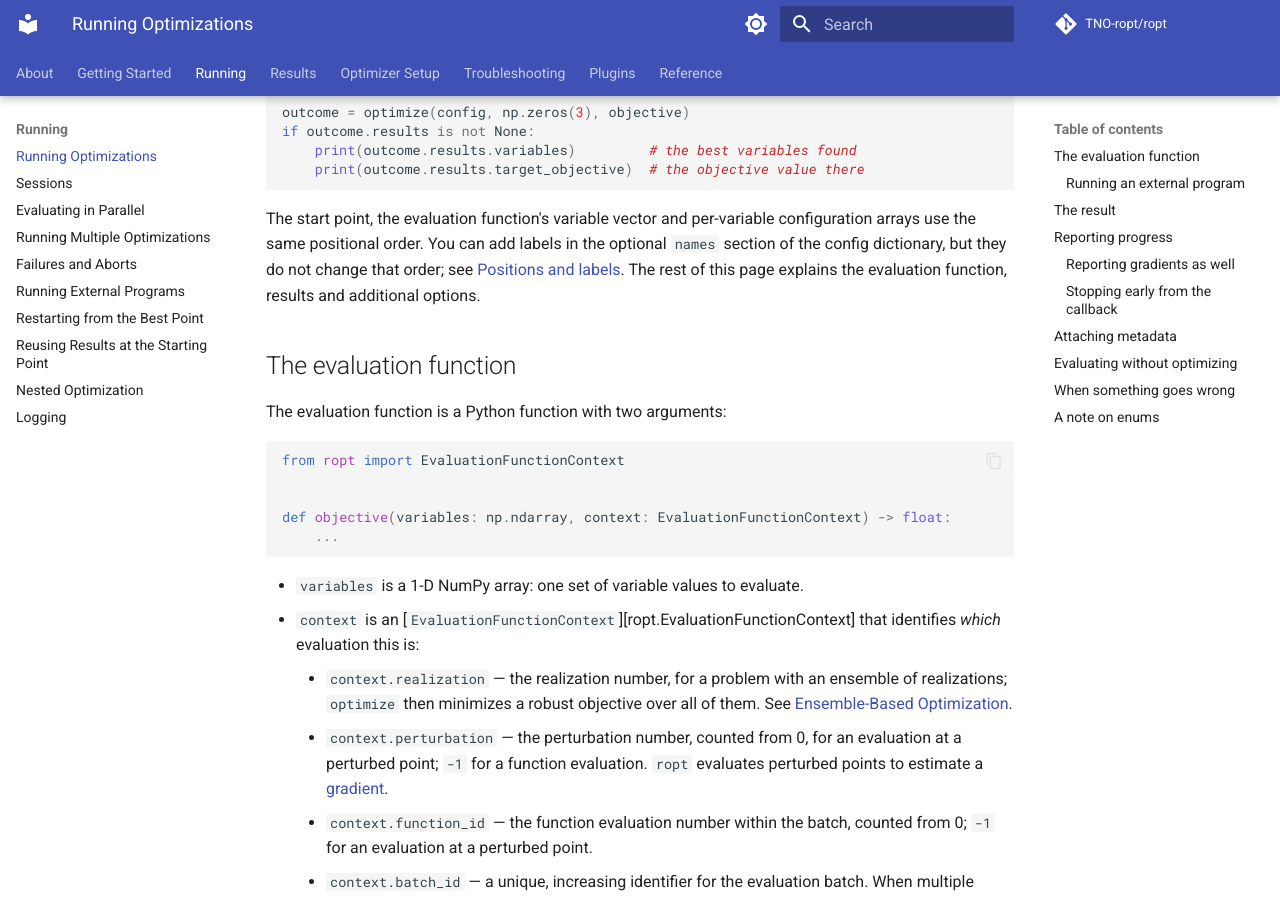
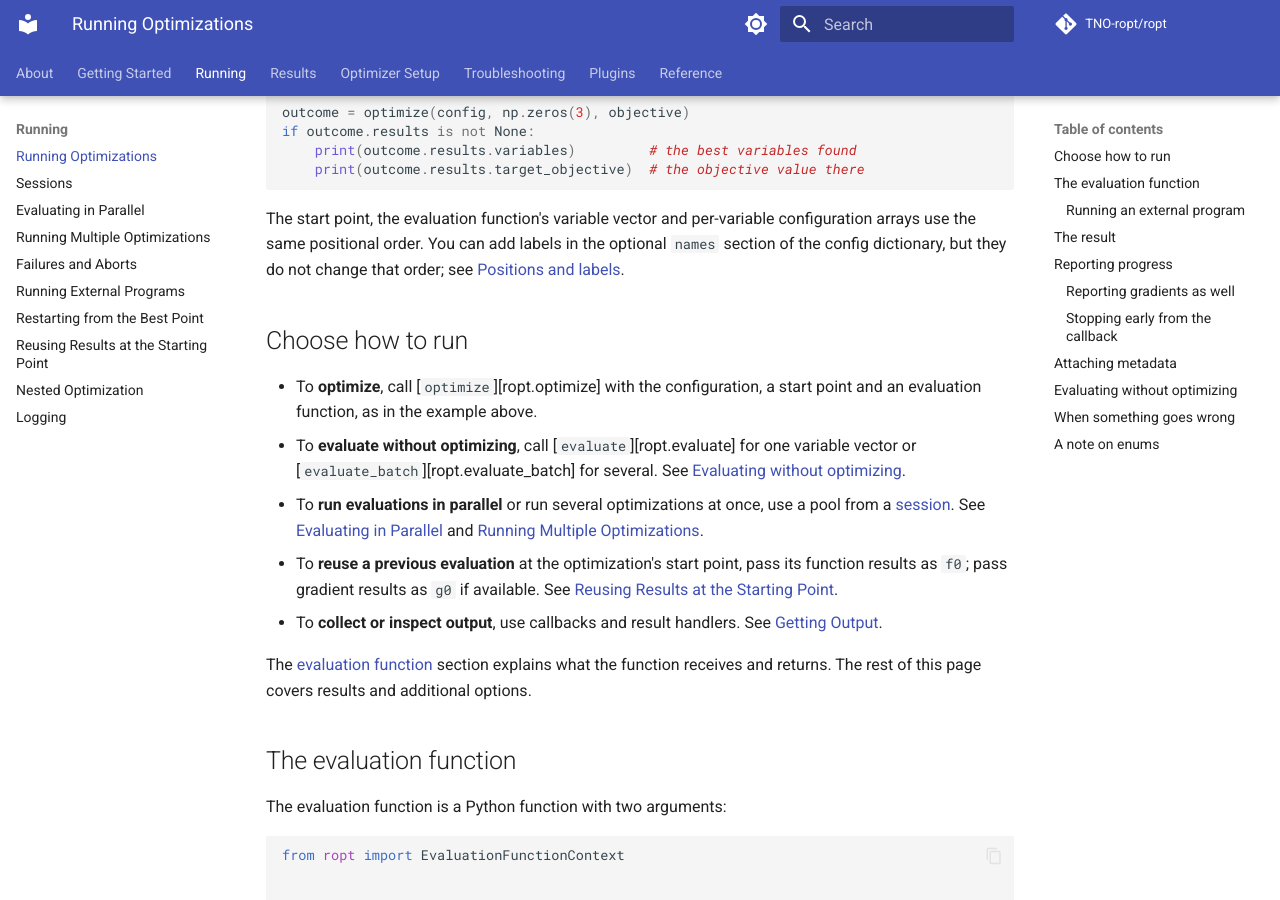
Before and after one commit to TNO-ropt/ropt, an MkDocs documentation site: the page built from docs/running/running.md, in a window 1280 px wide and 900 px high, scrolled down 731 px. Built offline with MkDocs 1.6.1 and Material for MkDocs 9.7.7, drawn with Linux system fonts in a browser that asks for light colours; comment, search, counter and statistics services are not loaded; the version menu is left out.

Commit message:
Update the docs

```diff
--- a/docs/running/running.md
+++ b/docs/running/running.md
@@ -43,8 +43,27 @@ configuration arrays use the same positional order. You can add labels in the
 optional `names` section of the config dictionary, but they do not change that
 order; see
 [Positions and labels](../getting_started/quickstart.md#positions-and-labels).
-The rest of this page explains the evaluation function, results and additional
-options.
+
+## Choose how to run
+
+- To **optimize**, call [`optimize`][ropt.optimize] with the configuration, a
+  start point and an evaluation function, as in the example above.
+- To **evaluate without optimizing**, call [`evaluate`][ropt.evaluate] for one
+  variable vector or [`evaluate_batch`][ropt.evaluate_batch] for several. See
+  [Evaluating without optimizing](#evaluating-without-optimizing).
+- To **run evaluations in parallel** or run several optimizations at once, use
+  a pool from a [session](sessions.md). See
+  [Evaluating in Parallel](parallel.md) and
+  [Running Multiple Optimizations](multiple_runs.md).
+- To **reuse a previous evaluation** at the optimization's start point, pass
+  its function results as `f0`; pass gradient results as `g0` if available. See
+  [Reusing Results at the Starting Point](initial_values.md).
+- To **collect or inspect output**, use callbacks and result handlers. See
+  [Getting Output](../results/output.md).
+
+The [evaluation function](#the-evaluation-function) section explains what the
+function receives and returns. The rest of this page covers results and
+additional options.
 
 ## The evaluation function
 
--- a/mkdocs.yml
+++ b/mkdocs.yml
@@ -125,11 +125,13 @@ nav:
       - "Nested Optimization": running/nested.md
       - "Logging": running/logging.md
   - "Results":
+      - "Getting Output": results/output.md
       - "Working with Results": results/results.md
       - "Result Handlers": results/handlers.md
       - "Exit Codes": results/exit_codes.md
   - "Optimizer Setup":
       - "Key Concepts": optimizer_setup/key_concepts.md
+      - "Optimization Choices": optimizer_setup/choices.md
       - "Configuration": optimizer_setup/configuration.md
       - "Configuration Sections": optimizer_setup/configuration_sections.md
       - "Variables": optimizer_setup/variables.md
```
Also changed, not shown: docs/getting_started/handlers.md (+3 -0 lines), docs/getting_started/quickstart.md (+4 -2 lines), docs/optimizer_setup/choices.md (added, +174 -0 lines), docs/optimizer_setup/constraints.md (+4 -1 lines), docs/optimizer_setup/objectives.md (+3 -1 lines), docs/results/output.md (added, +54 -0 lines).
